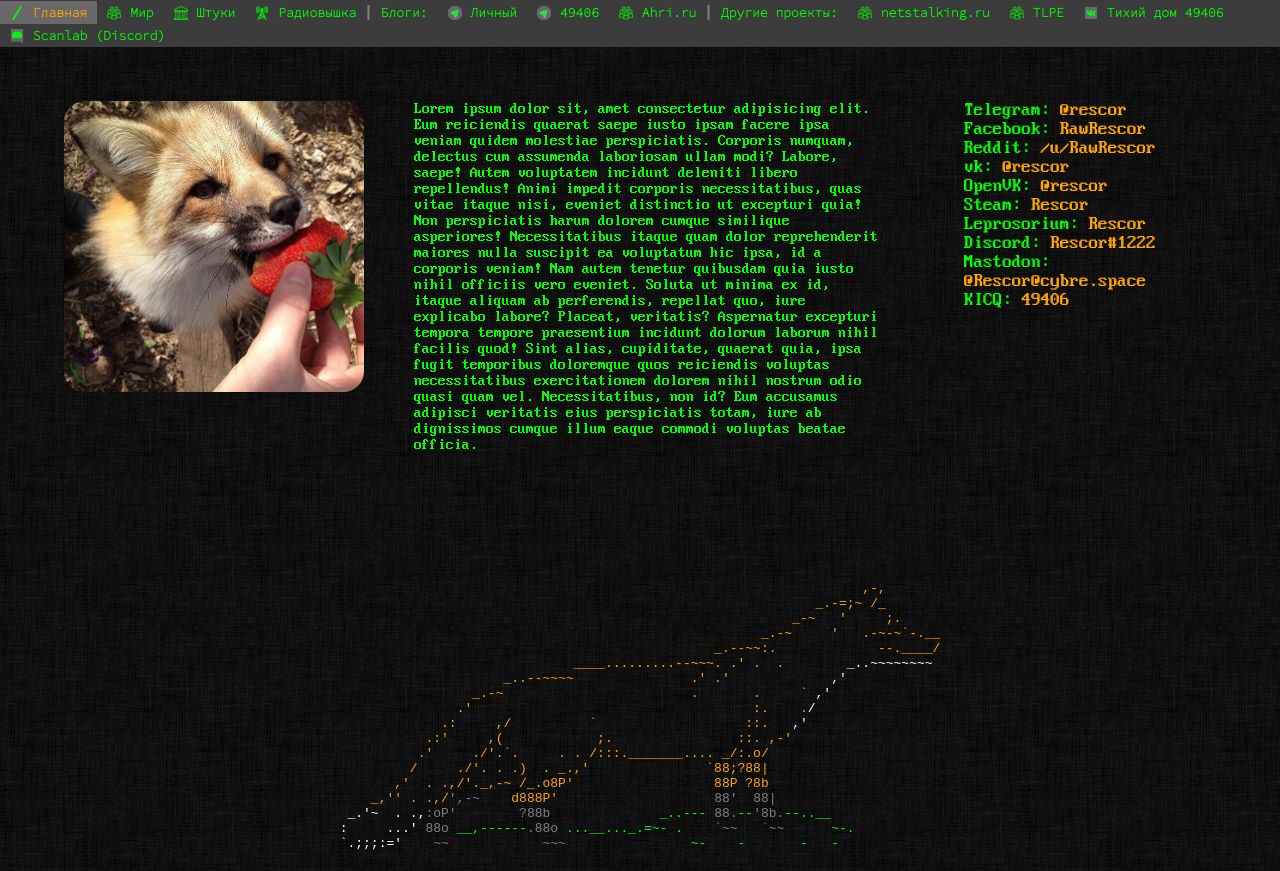
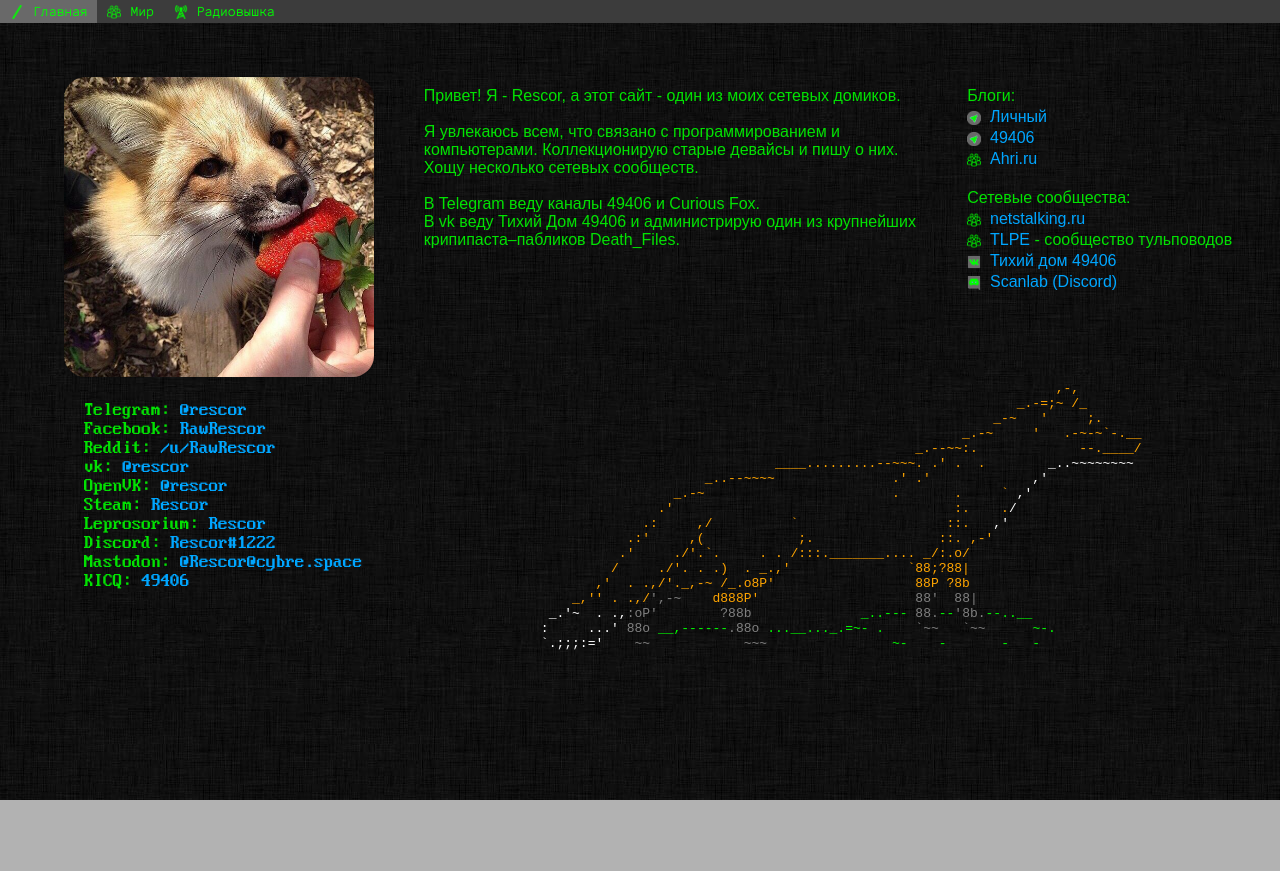
Before and after one commit to Rescor/aww, a plain HTML site: page index.html in a window 1280 px wide. After the commit the page ends 800 px from the top, so only its background shows below. Drawn offline with Linux system fonts and the light colour scheme; a web font is replaced by a local one.

Commit message:
Main page update

```diff
--- a/index.html
+++ b/index.html
@@ -19,35 +19,50 @@
                 <li><a href="./"><img src="./assets/img/slash.png">Главная</a></li>
                 <li><a href="./world"><img src="./assets/img/forum.png">Мир</a></li>
                 <!--<li><a href=""><img src="./assets/img/forum.png">Scanlab</a></li>-->
-                <li><a href="./stuff"><img src="./assets/img/museum.png">Штуки</a></li>
+                <!-- <li><a href="./stuff"><img src="./assets/img/museum.png">Штуки</a></li> -->
                 <li><a href="http://radiotower.netstalking.ru/"><img src="./assets/img/radio.png">Радиовышка</a></li>
-                <div class="delimeter">|</div>
-                <li class="delimeter"><a>Блоги:</a></li>
-                <li><a href="https://t.me/rwarden" target="_blank"><img src="./assets/img/tg.ico">Личный</a></li>
-                <li><a href="https://t.me/runetstalking" target="_blank"><img src="./assets/img/tg.ico">49406</a></li>
-                <li><a href="https://ahri.ru" target="_blank"><img src="./assets/img/forum.png">Ahri.ru</a></li>
-                <div class="delimeter">|</div>
-                <li class="delimeter"><a>Другие проекты:</a></li>
-                <li><a href="https://netstalking.ru/" target="_blank"><img src="./assets/img/forum.png">netstalking.ru</a></li>
-                <li><a href="https://TLPE.ru/" target="_blank"><img src="./assets/img/forum.png">TLPE</a></li>
-                <li><a href="https://vk.com/silenthouse49406" target="_blank"><img src="./assets/img/vk.png">Тихий дом 49406</a></li>
-                <li><a href="https://netstalking.ru/discord.html"><img src="./assets/img/discord.png">Scanlab (Discord)</a></li>
             </ul>
         </nav>
     </div>
     <br>
 
+
     <div class="profile">
+
+        <div class="first">
             <div class="avatar">
                 <img src="./assets/img/avatar.jpg">
             </div>
 
             <div class="about">
                 <div class="bio">
-                <p>Lorem ipsum dolor sit, amet consectetur adipisicing elit. Eum reiciendis quaerat saepe iusto ipsam facere ipsa veniam quidem molestiae perspiciatis. Corporis numquam, delectus cum assumenda laboriosam ullam modi? Labore, saepe! Autem voluptatem incidunt deleniti libero repellendus! Animi impedit corporis necessitatibus, quas vitae itaque nisi, eveniet distinctio ut excepturi quia! Non perspiciatis harum dolorem cumque similique asperiores! Necessitatibus itaque quam dolor reprehenderit maiores nulla suscipit ea voluptatum hic ipsa, id a corporis veniam! Nam autem tenetur quibusdam quia iusto nihil officiis vero eveniet. Soluta ut minima ex id, itaque aliquam ab perferendis, repellat quo, iure explicabo labore? Placeat, veritatis? Aspernatur excepturi tempora tempore praesentium incidunt dolorum laborum nihil facilis quod! Sint alias, cupiditate, quaerat quia, ipsa fugit temporibus doloremque quos reiciendis voluptas necessitatibus exercitationem dolorem nihil nostrum odio quasi quam vel. Necessitatibus, non id? Eum accusamus adipisci veritatis eius perspiciatis totam, iure ab dignissimos cumque illum eaque commodi voluptas beatae officia.</p>
+                    Привет! Я - Rescor, а этот сайт - один из моих сетевых домиков.<br><br>
+                    Я увлекаюсь всем, что связано с программированием и компьютерами. Коллекционирую старые девайсы и пишу о них.<br>
+                    Хощу несколько сетевых сообществ.<br><br>
+                    В Telegram веду каналы 49406 и Curious Fox.<br>
+                    В vk веду Тихий Дом 49406 и администрирую один из крупнейших крипипаста–пабликов Death_Files.
                 </div>
             </div>
 
+            <div class="menu">
+                <div class="projects">
+                    <div>Блоги:</div>
+                    <div><a href="https://t.me/rwarden" target="_blank"><img src="./assets/img/tg.ico">Личный</a></div>
+                    <div><a href="https://t.me/runetstalking" target="_blank"><img src="./assets/img/tg.ico">49406</a></div>
+                    <div><a href="https://ahri.ru" target="_blank"><img src="./assets/img/forum.png">Ahri.ru</a></div>
+                    <br>
+                    <div>Сетевые сообщества:</div>
+                    <div><a href="https://netstalking.ru/" target="_blank"><img src="./assets/img/forum.png">netstalking.ru</a></div>
+                    <div><a href="https://TLPE.ru/" target="_blank"><img src="./assets/img/forum.png">TLPE</a> - сообщество тульповодов</div>
+                    <div><a href="https://vk.com/silenthouse49406" target="_blank"><img src="./assets/img/vk.png">Тихий дом 49406</a></div>
+                    <div><a href="https://netstalking.ru/discord.html"><img src="./assets/img/discord.png">Scanlab (Discord)</a></div>
+                </div>
+            </ul>
+            </div>
+        </div>
+
+        <div class="second">
+        <div class="contacts">
             <div class="links">
                 <span>Telegram: </span><a href="https://t.me/rescor" target="_blank">@rescor</a><br>
                 <span>Facebook: </span><a href="https://fb.com/rawrescor" target="_blank">RawRescor</a><br>
@@ -64,7 +79,7 @@
 
         <div class="cyberfox">
             <div class="fox">
-        <a href="https://t.me/rwarden"><pre>                                                                   ,-,
+                <a href="https://t.me/rwarden"><pre>                                                                          ,-,
                                                                      _.-=;~ /_
                                                                   _-~   '     ;.
                                                               _.-~     '   .-~-~`-.__
@@ -85,6 +100,9 @@
         </span></pre></a>
             </div>
         </div>
+    </div>
+    </div>
+
 
 
 </body>
--- a/style.css
+++ b/style.css
@@ -11,7 +11,7 @@
 body {
     background:url('./assets/img/bg.jpg') rgb(0, 0, 0, 0.3);
     background-blend-mode: multiply;
-    color: lime;
+    color: rgba(0, 255, 0, 0.877);
     font-family: "IBM";
 }
 
@@ -34,6 +34,9 @@ li a {
     font-family: 'Source Code Pro', monospace;
     font-size: 13px;
 }
+li a:hover {
+    color: lime;
+}
 li:hover {
     background: #696969;
 }
@@ -52,13 +55,45 @@ a img {
     font-family: sans-serif;
 }
 
-.profile {
-    margin: 3% 5%;
-    display: flex;
+a {
+	color: rgb(0, 166, 255);
+	text-decoration: none;
 }
 
+a:hover {
+	color:rgb(0, 217, 255);
+	text-decoration:none;
+	cursor:pointer;
+}
+
+
+
+.profile {
+    margin-top: 3%;
+}
+.profile div {
+    /* border: 1px solid rgb(255, 34, 0); */
+}
+
+.first {
+    display: flex;
+    /* border: 1px solid lime; */
+    flex-wrap: wrap;
+    margin-left: 5%;
+    margin-right: 1%;
+}
+.second {
+    display: flex;
+    margin: 0% 5%;
+}
+.contacts {
+    margin: 20px 20px;
+}
+.projects div {
+    margin-bottom: 3px;
+}
 .avatar img {
-    width: 300px;
+    max-height: 300px;
     border-radius: 7%;
     transition: all 400ms ease;
 }
@@ -67,33 +102,39 @@ a img {
     transition: all 200ms ease;
 }
 .about {
-    margin: 0 50px;
-    margin-right: 7%;
-    width: 45%;
+    margin: 10px 50px;
+    margin-right: 3%;
+    flex: 2;
+    min-width: 400px;
 }
+.bio {
+    font-family: Arial, "Helvetica Neue", Helvetica, sans-serif;
+    font-size: 1rem;
+}
+.menu {
+    margin-top: 10px;
+    flex: 1;
+    font-family: Arial, "Helvetica Neue", Helvetica, sans-serif;
+    min-width: 300px;
+}
+
 .links {
     font-size: 1.2rem;
+    min-width: 300px;
 }
 
 .cyberfox {
     display: flex;
     width: 100%;
-    margin-top: 10%;
     margin-bottom: 20px;
 }
 .fox {
     margin: 0% auto;
 }
 
-a {
+.cyberfox a {
 	color: orange;
 	text-decoration: none;
-	}
-a:hover
-{
-	color:orange;
-	text-decoration:none;
-	cursor:pointer;
 	}
 
 .white {
```
Also changed, not shown: 1 other file. Lines whose indentation alone changed are shown as unchanged.
